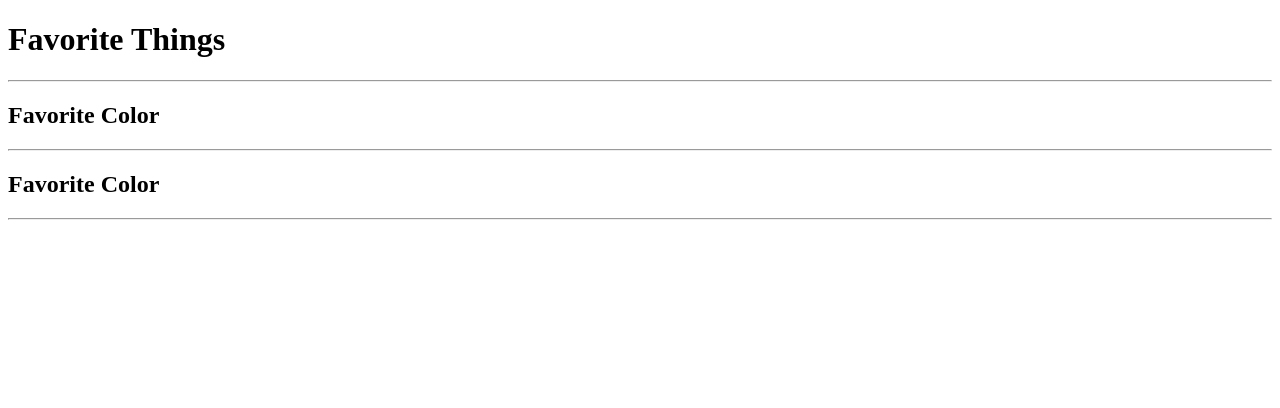
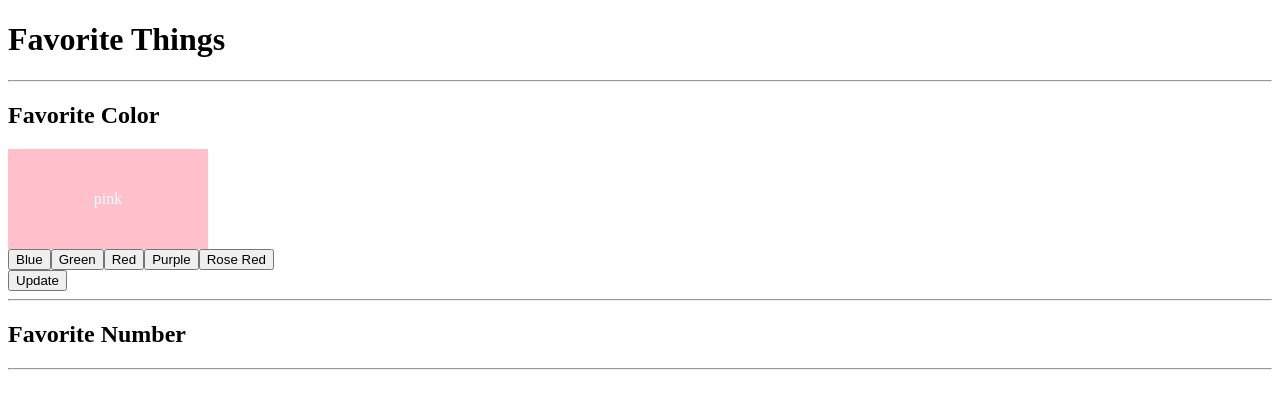
Before and after one commit to BenLBlood/favorite-things, an Angular app in the folder FavoriteThings/: page / in a window 1280 px wide. Shown: the top 408 px of the page. Built offline with nearby package versions, Linux system fonts and the light colour scheme.

Commit message:
Local only favorite color

```diff
--- a/FavoriteThings/src/app/app.component.css
+++ b/FavoriteThings/src/app/app.component.css
@@ -0,0 +1,7 @@
+#box {
+    width: 200px;
+    height: 100px;
+    color: white;
+    text-align: center;
+    line-height: 100px;
+}
--- a/FavoriteThings/src/app/app.component.html
+++ b/FavoriteThings/src/app/app.component.html
@@ -3,10 +3,16 @@
 </h1>
 <hr>
 <h2>Favorite Color</h2>
+<div id="box" [style.backgroundColor]="favoriteColor">{{favoriteColor}}</div>
+<button type="button" (click)="setColor('blue')">Blue</button>
+<button type="button" (click)="setColor('green')">Green</button>
+<button type="button" (click)="setColor('red')">Red</button>
+<button type="button" (click)="setColor('purple')">Purple</button>
+<button type="button" (click)="setColor('#800000')">Rose Red</button>
+<br>
+<button type="button">Update</button>
+<hr>
+<h2>Favorite Number</h2>
 
 
 <hr>
-<h2>Favorite Color</h2>
-
-
-<hr>
--- a/FavoriteThings/src/app/app.component.ts
+++ b/FavoriteThings/src/app/app.component.ts
@@ -7,4 +7,14 @@
 })
 export class AppComponent {
   title = 'Favorite Things';
+  favoriteColor = 'pink';
+
+  setColor(selectedColor: string): void {
+    console.log('You selected the color ' + selectedColor);
+    this.favoriteColor = selectedColor;
+  }
+
+  updateColor(): void {
+    console.log('TODO: Update the color');
+  }
 }
```
